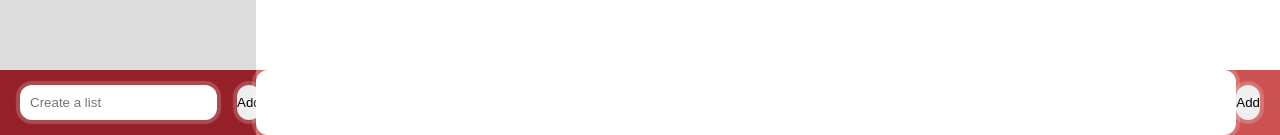
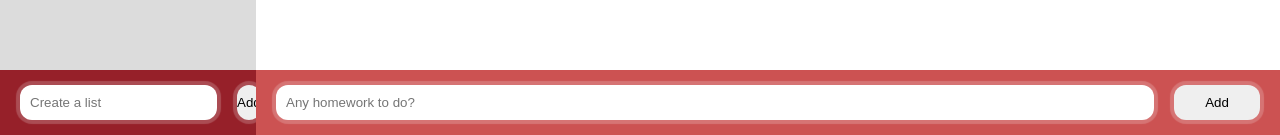
Before and after one commit to TeemuViikeri/tamk-group8-todo-frontend, a React (Create React App) app in the folder todo/: page / in a window 1280 px wide. Shown: the part 665-800 px from the top of the page. Built offline with nearby package versions, Linux system fonts and the light colour scheme; no server answers.

Commit message:
Add sending props to TextInput in TextInputField.

```diff
--- a/todo/src/components/todo/TextInputField.js
+++ b/todo/src/components/todo/TextInputField.js
@@ -29,7 +29,14 @@ class TextInputField extends Component {
   render() {
     return (
       <form onSubmit={this.onSubmit} style={{ display: "flex", height: "65px", }}>
-        <TextInput title={this.state.title} onChange={this.onChange} />
+        <TextInput
+          title={this.state.title}
+          onChange={this.onChange}
+          flex="10"
+          padding="10px"
+          margin="15px 20px"
+          placeholder="Any homework to do?"
+        />
         <SubmitButton />
       </form>
     );
```
